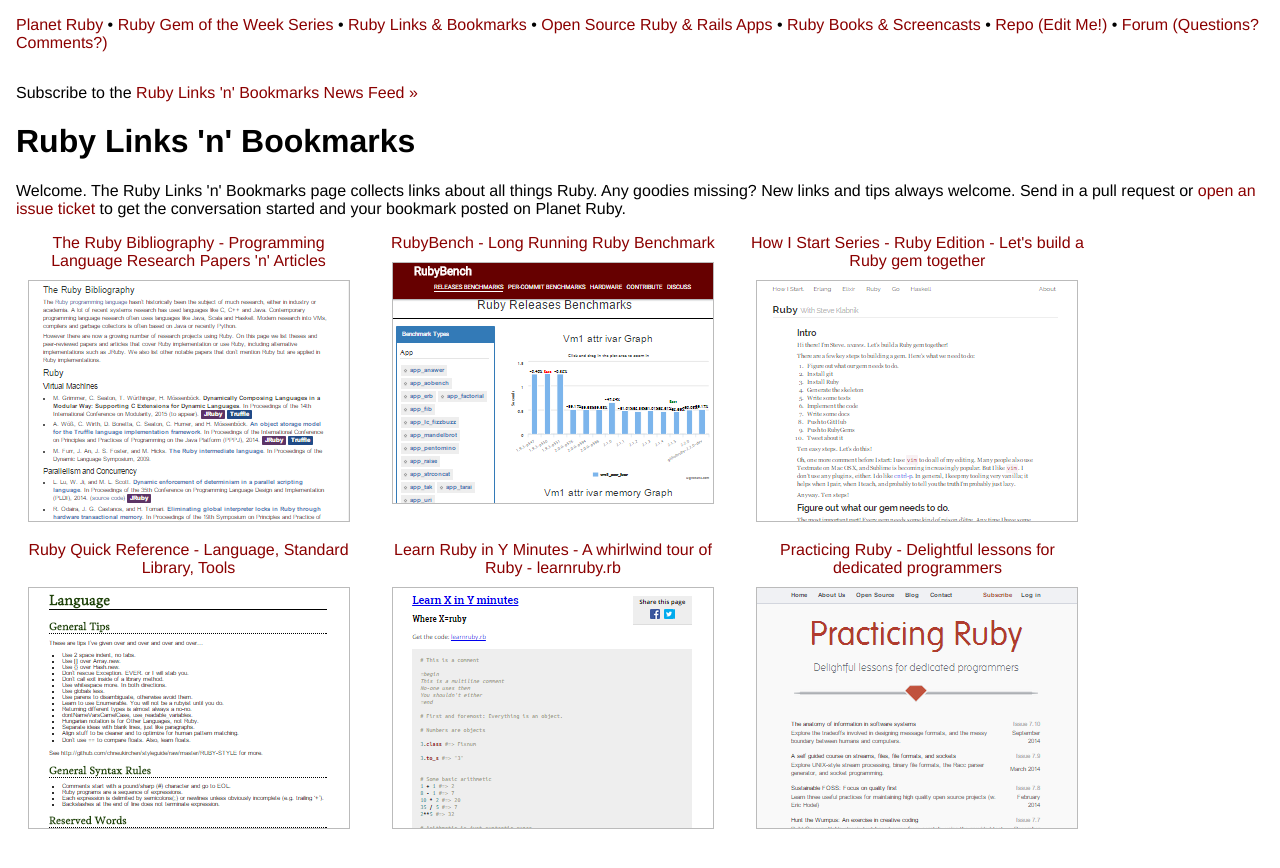
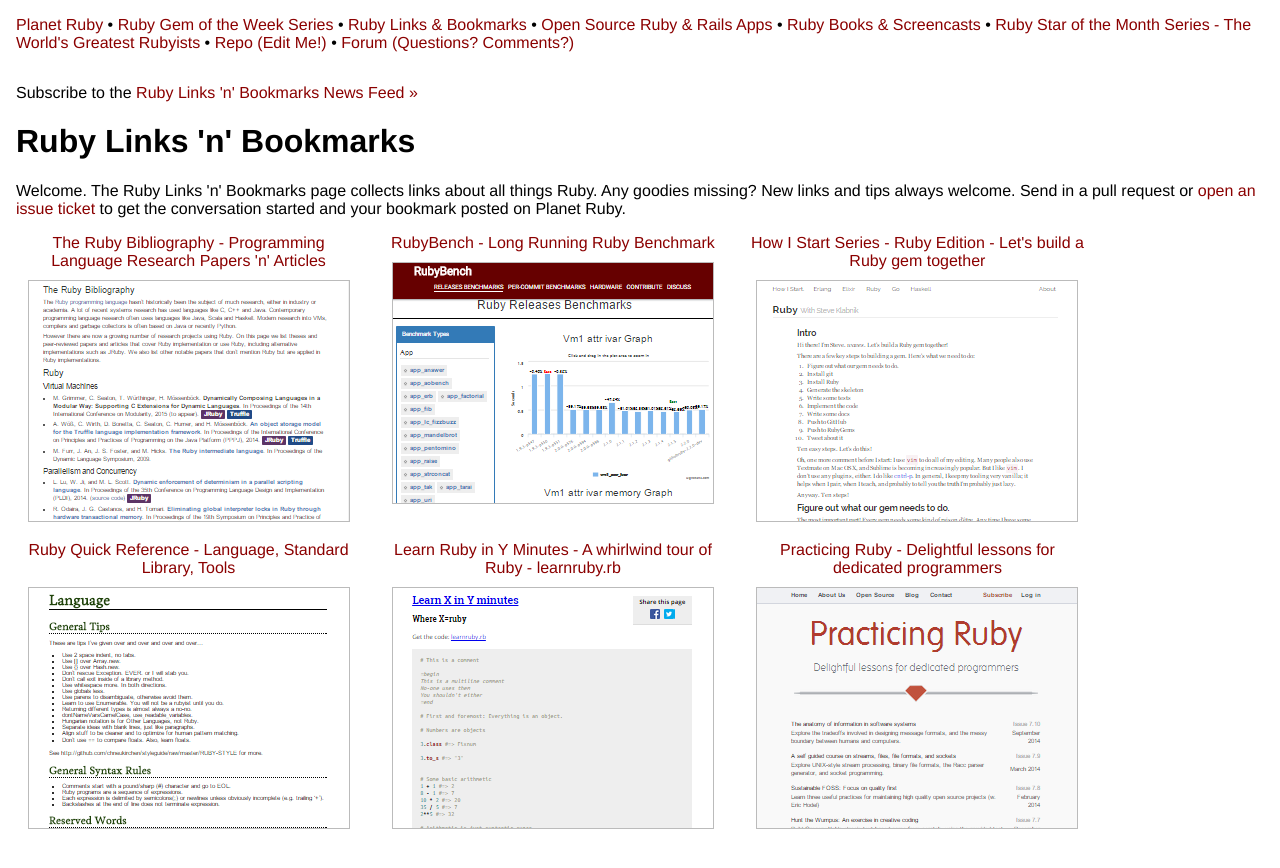
Before and after one commit to planetruby/planetruby.github.io, a Jekyll site: the page built from index.html, in a window 1280 px wide. Shown: the top 868 px of the page. Built offline with Jekyll 4.4.1, drawn with Linux system fonts in a browser that asks for light colours.

Commit message:
Update default.html

```diff
--- a/_layouts/default.html
+++ b/_layouts/default.html
@@ -14,13 +14,15 @@
   <div id="nav">
     <a href="http://planetruby.herokuapp.com">Planet Ruby</a> •
 
-    <a href="{{ site.url }}/gems/index.html">Ruby Gem of the Week Series</a> •
+    <a href="{{ site.url }}/gems">Ruby Gem of the Week Series</a> •
 
-    <a href="{{ site.url }}/index.html">Ruby Links &amp; Bookmarks</a> •
+    <a href="{{ site.url }}">Ruby Links &amp; Bookmarks</a> •
 
-    <a href="{{ site.url }}/apps/index.html">Open Source Ruby &amp; Rails Apps</a> •
+    <a href="{{ site.url }}/apps">Open Source Ruby &amp; Rails Apps</a> •
 
-    <a href="{{ site.url }}/books/index.html">Ruby Books &amp; Screencasts</a> •
+    <a href="{{ site.url }}/books">Ruby Books &amp; Screencasts</a> •
+
+    <a href="{{ site.url }}/stars">Ruby Star of the Month Series - The World's Greatest Rubyists</a> •
 
     <a href="https://github.com/planetruby/planetruby.github.io">Repo (Edit Me!)</a> •
 
```
